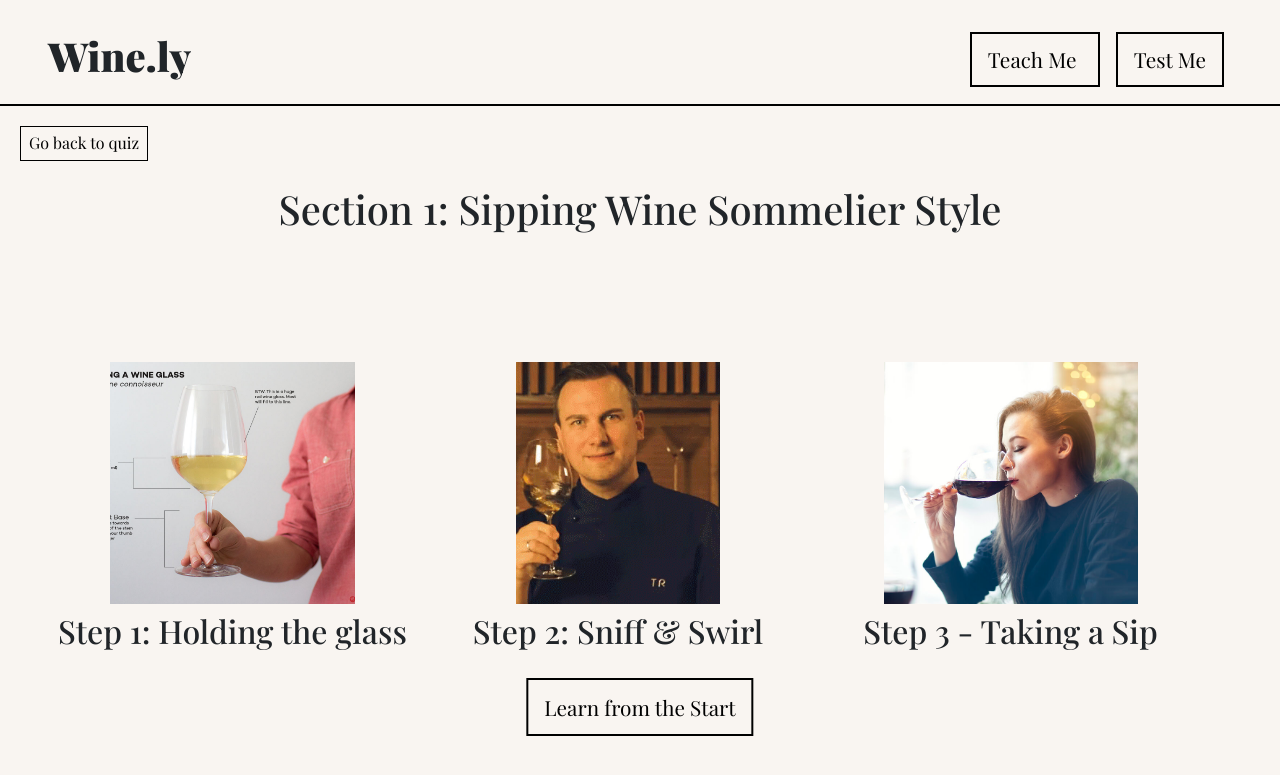
After one commit to yukizhang17/UI_final_project, a Flask app: page /quiz/1/learn/section/1 in a window 1280 px wide. The commit adds this page. Shown: the top 775 px of the page. Run offline with Flask 2, Linux system fonts and the light colour scheme; some libraries are stand-ins or nearby versions.

Commit message:
Learn button in quiz

```diff
--- a/data/quiz_data.py
+++ b/data/quiz_data.py
@@ -6,7 +6,7 @@ quiz_data = {
         "type": "image_mcq",
         "previous": "none",
         "next": "2",
-        "learn": "10",
+        "learn": "1/1",
         "question": "Which of these is the correct way to hold a wine glass?",
         "answer": "1",
         "choices":{
@@ -19,7 +19,7 @@ quiz_data = {
         "type": "drag",
         "previous": "1",
         "next": "3",
-        "learn": "10",
+        "learn": "1/4",
         "question": "Please drag and drop to the left the correct sequence to sip wine.",
         "answer": {"1": "2", "2": "5", "3": "1"},
         "choices":{
@@ -35,7 +35,7 @@ quiz_data = {
         "type": "mcq",
         "previous": "2",
         "next": "4",
-        "learn": "10",
+        "learn": "2/6",
         "question": "Select the correct option:",
         "answer": "3",
         "choices":{
@@ -49,7 +49,7 @@ quiz_data = {
         "type": "mcq_with_side_image",
         "previous": "3",
         "next": "5",
-        "learn": "5",
+        "learn": "2/1",
         "question": "What are the drops of wine falling down called?",
         "answer": "1",
         "choices":{
@@ -64,7 +64,7 @@ quiz_data = {
         "type": "image_mcq",
         "previous": "4",
         "next": "6",
-        "learn": "10",
+        "learn": "2/6",
         "question": "Which one of these wines is younger?",
         "answer": "2",
         "choices":{
@@ -77,7 +77,7 @@ quiz_data = {
         "type": "match",
         "previous": "5",
         "next": "7",
-        "learn": "",
+        "learn": "3",
         "question": "Match food and type of wine that goes well together.",
         "choices_left": {
             "1": "Meat",
@@ -96,7 +96,7 @@ quiz_data = {
         "type": "mcq",
         "previous": "6",
         "next": "finish",
-        "learn": "13",
+        "learn": "3/1",
         "question": "Which one of the following wine is the most popular red wine?",
         "answer": "1",
         "choices":{
--- a/server.py
+++ b/server.py
@@ -55,6 +55,25 @@ def quiz(id='1'):
   elif quiz_data[id]['type'] == 'drag':
     return render_template('quiz_drag_drop.html', item=quiz_data[id])
 
+@app.route('/quiz/<quiz_id>/learn/section/<id>')
+def quiz_learn_section(quiz_id='1', id='1'):
+  return render_template('quiz/learn/section_home.html', item=tutorial_data[id], quiz_id=quiz_id)
+
+@app.route('/quiz/<quiz_id>/learn/section/<section_id>/<id>')
+def quiz_learn(quiz_id='1', section_id='1', id='1'):
+  # Add more types of page if needed.
+  item = tutorial_data[section_id]['pages'][id]
+  if item['type'] == 'content-two-column':
+    return render_template('quiz/learn/tutorial_page.html', item=item, quiz_id=quiz_id)
+  elif item['type'] == 'content-one-column':
+    return render_template('quiz/learn/tutorial_page_one_column.html', item=item, quiz_id=quiz_id)
+  elif item['type'] == 'summary':
+    return render_template('quiz/learn/section_summary.html', item=item, quiz_id=quiz_id)
+  elif item['type'] == 'end':
+    return render_template('quiz/learn/tutorial_end.html', item=item, quiz_id=quiz_id)
+
+  return quiz(quiz_id)
+
 # Quiz complete page with score
 @app.route('/finish')
 def finish():
--- a/static/main.css
+++ b/static/main.css
@@ -127,18 +127,3 @@
     font-family: "Playfair Display", sans-serif;
     font-size: 1.5rem;
 }
-
-/* Quiz */
-#question {
-    margin-top: 50px;
-    margin-bottom: 50px;
-}
-.mcq_choice_label {
-    margin-left: 20px;
-}
-.mcq_choice {
-    margin-bottom: 8px;
-}
-.image_button {
-    text-align: center;
-}
--- a/static/outline.css
+++ b/static/outline.css
@@ -74,6 +74,37 @@ h1, h2, h3, h4, h5, h6, p {
   text-decoration: none;
 }
 
+/* For buttons on top left corner (e.g. to go back to quiz) */
+.custom-btn.btn-type-3 {
+  text-align: center;
+  padding: 0.3rem 0.5rem;
+  border: 1px solid #000;
+  /* background-color: #595260; */
+  color: #000;
+  text-decoration: none;
+  width:fit-content;
+  margin-left: 5px;
+  margin-right: 5px;
+  margin-top: 20px;
+  margin-left: 20px;
+}
+
+.custom-btn.btn-type-3:hover {
+  outline: none;
+  transition: 0.4s ease;
+  background-color: #000;
+  color: #fff;
+  border: 1px solid transparent;
+  cursor: pointer;
+  text-decoration: none;
+}
+
+.custom-btn.btn-type-3:active, .custom-btn.btn-type-3:focus {
+  outline: none;
+  border: 1px solid #000;
+  text-decoration: none;
+}
+
 /* Basic Sectioning of the website */
 .section-wrapper {
   display: flex;
--- /dev/null
+++ b/static/quiz_learn_template.js
@@ -0,0 +1,5 @@
+$(document).ready(function(){
+    $("#back").click(function(e){
+        window.location.replace("/quiz/" + quiz_id)
+    })
+})
--- a/static/quiz_template.js
+++ b/static/quiz_template.js
@@ -20,7 +20,7 @@ function setClickActions() {
         }
     })
     $("#learn").click(function(e){
-        window.location.replace("/learn/" + item["learn"])
+        window.location.replace("/quiz/" + item["id"] + "/learn/section/" + item["learn"])
     })
 }
 
--- /dev/null
+++ b/templates/quiz/learn/section_home.html
@@ -0,0 +1,22 @@
+{% extends "quiz_learn_template.html" %}
+
+{% block quizlearncontent %}
+<!-- Should be made dynamic -->
+<div class="section-home-page">
+  <h1 class="text-center pt-4">{{item.section_name}}</h1>
+  <div class="row w-100 text-center section-home-row">
+    {% for i, page in item.pages.items() %}
+      {% if page.type != 'summary' and page.type != 'end' %}
+        <div class="page-card" onclick="window.location.href='{{page.page_link}}'">
+          <img class="section-home-image" src="{{page.image}}" alt="Holding a Wine Glass">
+          <h2>{{page.heading}}</h2>
+        </div>
+      {% endif %}
+    {% endfor %}
+    <a href="/quiz/{{quiz_id}}{{item.pages["1"].page_link}}" class="custom-btn btn-type-1 cta-button center-abs">
+      Learn from the Start
+    </a>
+  </div>
+</div>
+
+{% endblock %}
--- /dev/null
+++ b/templates/quiz_learn_template.html
@@ -0,0 +1,16 @@
+{% extends "layout.html" %}
+
+{% block content %}
+    <script type="text/javascript" src="{{ url_for('static', filename = 'quiz_learn_template.js') }}"></script>
+    <script>
+        let item = {{item|tojson}}
+        let quiz_id =  {{quiz_id}}
+    </script>
+
+    <!-- Insert button to go back to quiz -->
+    <!-- <a href="/quiz/{{quiz_id}}" class="custom-btn btn-type-3">Go back to quiz</a> -->
+    <div id="back" class="custom-btn btn-type-3">Go back to quiz</div>
+    {% block quizlearncontent %}
+    {% endblock %}
+
+{% endblock %}
```
Also changed, not shown: templates/quiz/learn/section_summary.html (added, +27 -0 lines), templates/quiz/learn/tutorial_end.html (added, +16 -0 lines), templates/quiz/learn/tutorial_page.html (added, +39 -0 lines), templates/quiz/learn/tutorial_page_one_column.html (added, +28 -0 lines).
